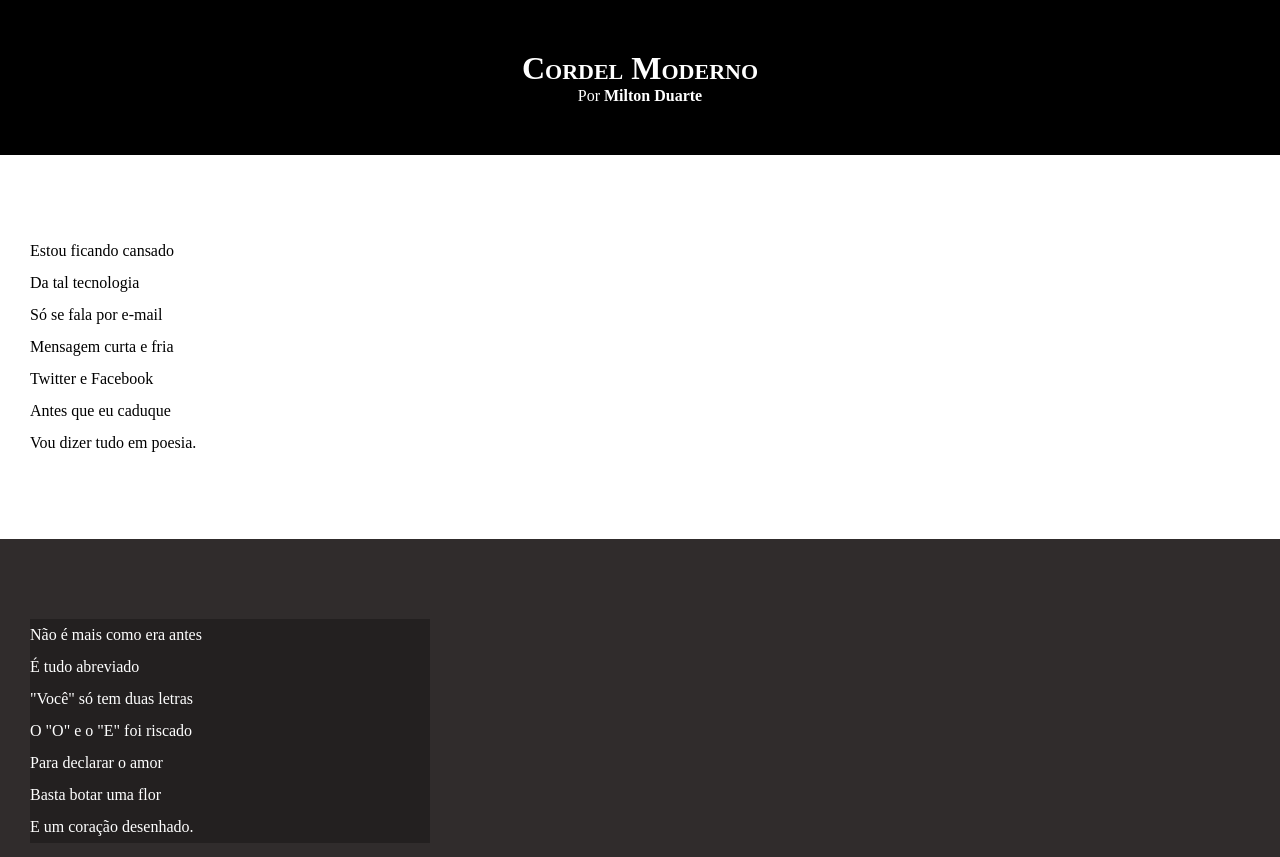
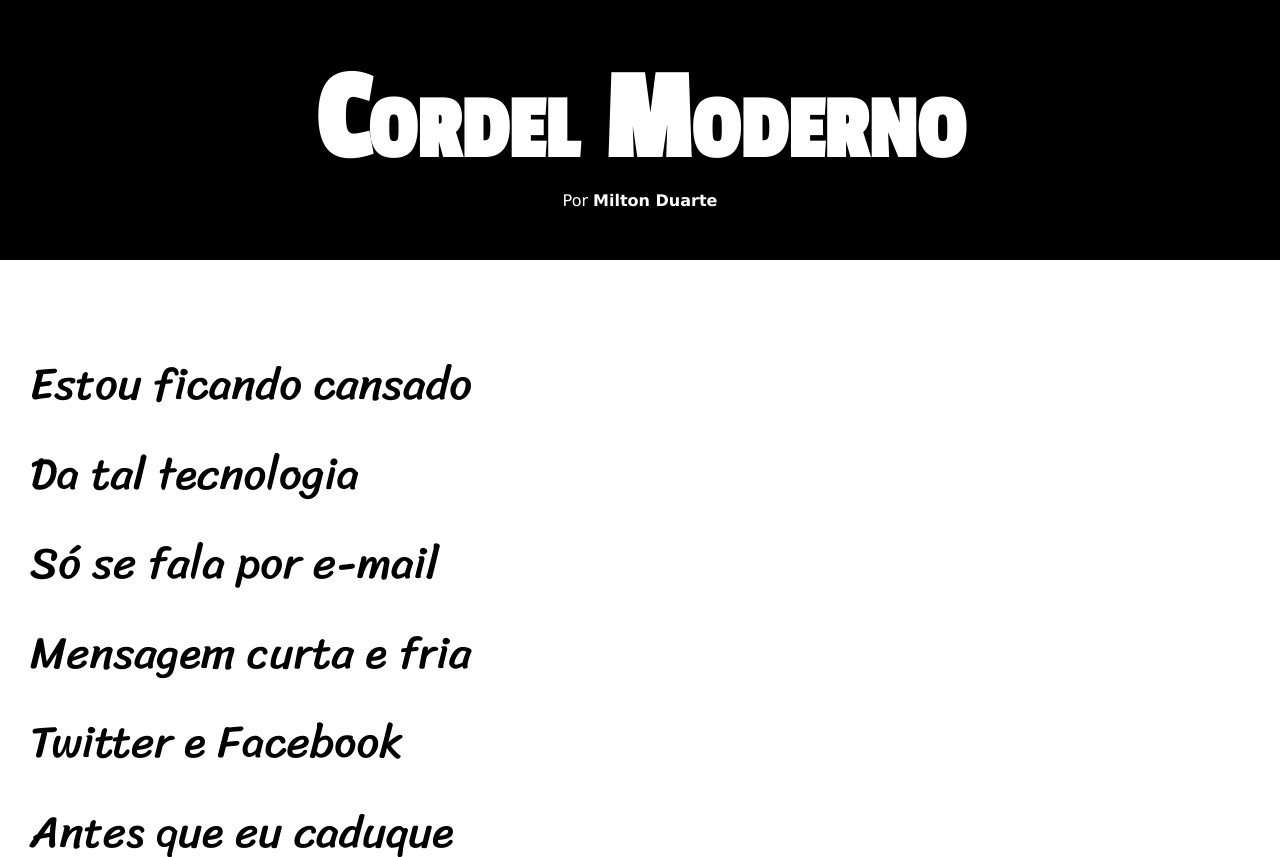
Before and after one commit to paulosergiodasilva/html-css, a plain HTML site: page desafio12/index.html in a window 1280 px wide. Shown: the top 857 px of the page. Drawn offline with Linux system fonts and the light colour scheme.

Commit message:
atualizei font

```diff
--- a/desafio12/estilo/style.css
+++ b/desafio12/estilo/style.css
@@ -1,5 +1,15 @@
 @charset "UTF-8";
 
+
+@import url('https://fonts.googleapis.com/css2?family=Sriracha&display=swap');
+
+@import url('https://fonts.googleapis.com/css2?family=Passion+One&display=swap');
+
+:root {
+    --font1: Verdana, Geneva, Tahoma, sans-serif;
+    --font2:  'Passion One', cursive;
+    --font3: 'Sriracha', cursive;
+}
 * {
     margin: 0;
     padding: 0;
@@ -7,6 +17,7 @@
 html, body {
     min-height: 100vh;
     background-color: darkgray;
+    font-family: var(--font1);
 }
 header {
     background-color: black;
@@ -16,6 +27,8 @@ header {
 header > h1 {
     padding-top: 50px;
     font-variant: small-caps;
+    font-family: var(--font2);
+    font-size: 10vw;
 }
 header > p {
     padding-bottom: 50px;
@@ -35,6 +48,8 @@ section {
     padding-bottom: 10vh;
     line-height: 2em;
     padding-left: 30px;
+    font-family: var(--font3);
+    font-size: 3.5vw;
 }
 
 section.normal {
@@ -48,7 +63,8 @@ section.imagem {
 }
 
 section.imagem > p {
-    width: 400px;
+    display: inline-block;
+    padding: 10px;
     background-color: rgba(0, 0, 0, 0.274);
 }
 
```
